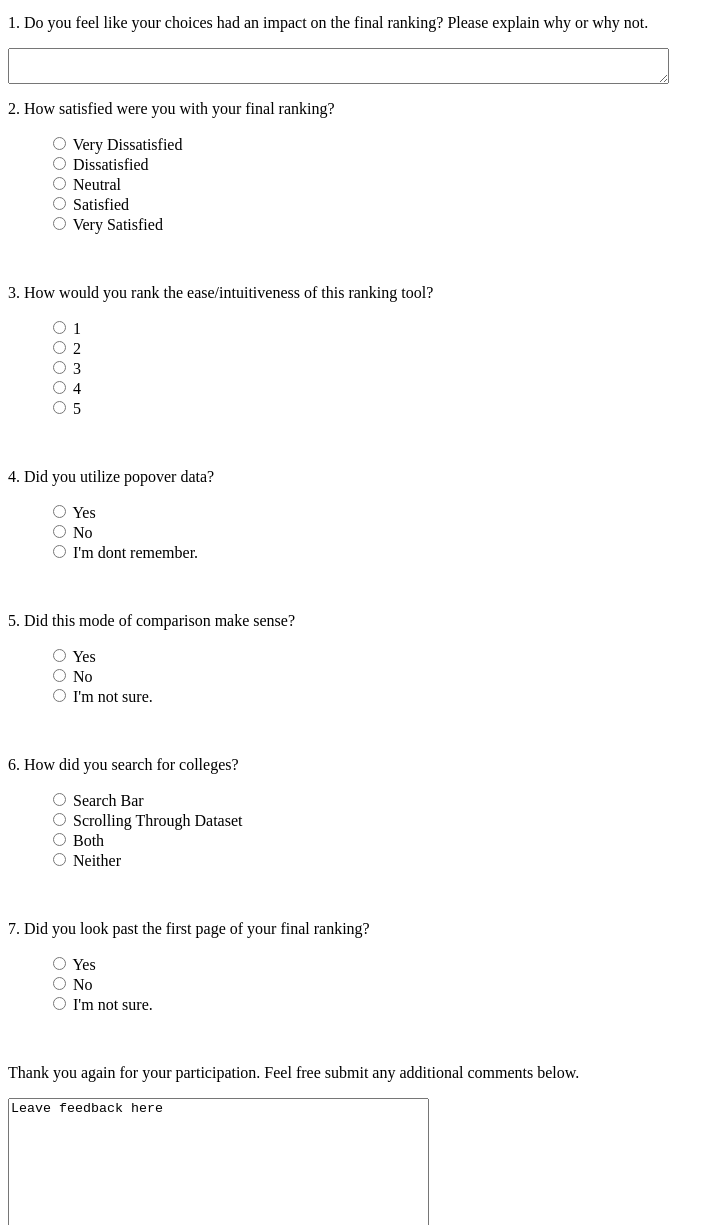
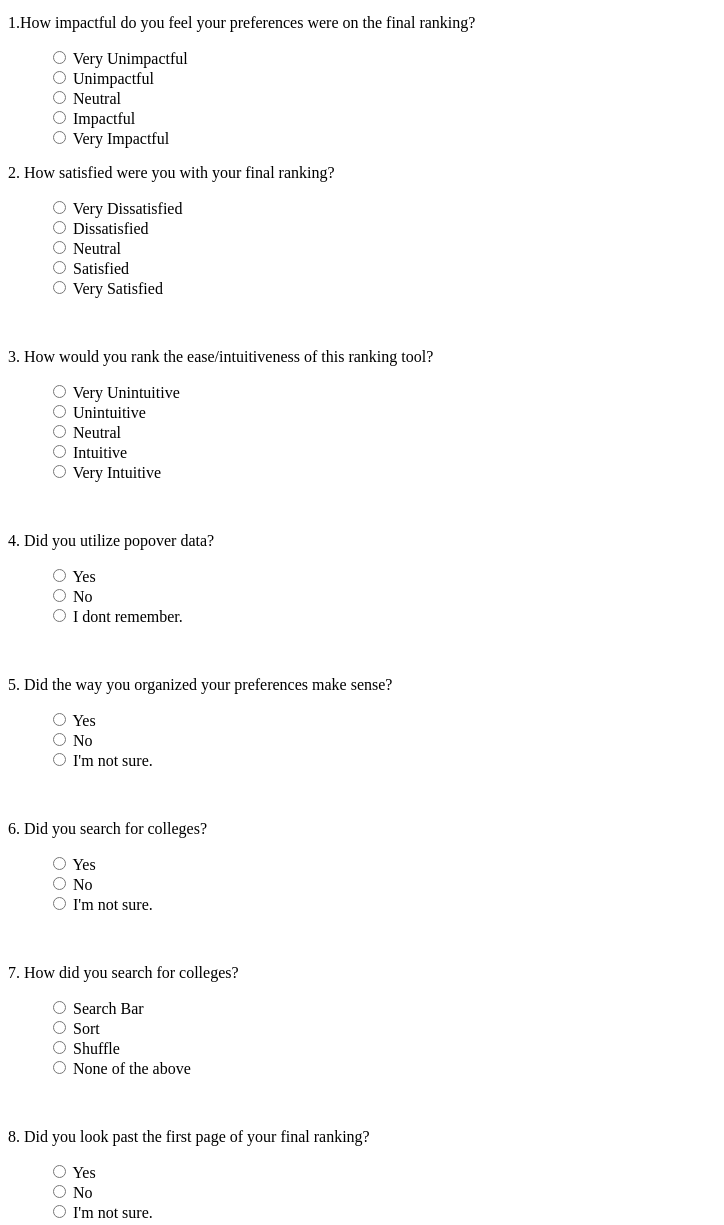
Before and after one commit to RankerToolWebsite/Rankit_experimentr, a website: page public/modules/debrief/index.html in a window 1280 px wide. Shown: the part 100-1325 px from the top of the page, without its empty margins (0-724 px from the left). Drawn offline with Linux system fonts and the light colour scheme.

Commit message:
minor debrief changes

```diff
--- a/public/modules/debrief/index.html
+++ b/public/modules/debrief/index.html
@@ -11,10 +11,14 @@ THANK YOU
 <br>
 
 <div class="question">
-    <p>1. Do you feel like your choices had an impact on the final ranking? Please explain why or why not.</p>
-    <div height="30" style="overflow:auto;" id="visitedItem"></div>
-    <!-- <p>If they are not covered in the list above, please write them down here:</p> -->
-    <textarea name="strategy2_search_content" rows="2" cols="80"></textarea>
+    <p>1.How impactful do you feel your preferences were on the final ranking?</p>
+    <ul class="answer">
+        <input type="radio" name="debrief1_satisfaction" value="0"> Very Unimpactful <br>
+        <input type="radio" name="debrief1_satisfaction" value="1"> Unimpactful<br>
+        <input type="radio" name="debrief1_satisfaction" value="2"> Neutral<br>
+        <input type="radio" name="debrief1_satisfaction" value="3"> Impactful<br/>
+        <input type="radio" name="debrief1_satisfaction" value="4"> Very Impactful<br/>
+    </ul>
 </div>
 
 
@@ -25,7 +29,7 @@ THANK YOU
         <input type="radio" name="debrief1_satisfaction" value="1"> Dissatisfied<br>
         <input type="radio" name="debrief1_satisfaction" value="2"> Neutral<br>
         <input type="radio" name="debrief1_satisfaction" value="3"> Satisfied<br/>
-        <input type="radio" name="debrief1_satisfaction" value="3"> Very Satisfied<br/>
+        <input type="radio" name="debrief1_satisfaction" value="4"> Very Satisfied<br/>
     </ul>
         <br>
 </div>
@@ -33,27 +37,28 @@ THANK YOU
 <div class="question">
     <p>3. How would you rank the ease/intuitiveness of this ranking tool?</p>
     <ul class="answer">
-        <input type="radio" name="debrief2_ease" value="0"> 1 <br>
-        <input type="radio" name="debrief2_ease" value="1"> 2<br>
-        <input type="radio" name="debrief2_ease" value="2"> 3<br>
-        <input type="radio" name="debrief2_ease" value="3"> 4<br/>
-        <input type="radio" name="debrief2_ease" value="3"> 5<br/>
+        <input type="radio" name="debrief2_ease" value="0"> Very Unintuitive <br>
+        <input type="radio" name="debrief2_ease" value="1"> Unintuitive<br>
+        <input type="radio" name="debrief2_ease" value="2"> Neutral<br>
+        <input type="radio" name="debrief2_ease" value="3"> Intuitive<br>
+        <input type="radio" name="debrief2_ease" value="4"> Very Intuitive<br>
     </ul>
         <br>
 </div>
+
 
 <div class="question">
     <p>4. Did you utilize popover data?</p>
     <ul class="answer">
         <input type="radio" name="strategy3_popover" value="yes"> Yes<br>
         <input type="radio" name="strategy3_popover" value="no"> No<br>
-        <input type="radio" name="strategy3_popover" value="not sure"> I'm dont remember.<br>
+        <input type="radio" name="strategy3_popover" value="not sure"> I dont remember.<br>
     </ul>
         <br>
 </div>
 
     <div class="question">
-    <p>5. Did this mode of comparison make sense?</p>
+    <p>5. Did the way you organized your preferences make sense?</p>
     <ul class="answer">
         <input type="radio" name="strategy3_popover" value="yes"> Yes<br>
         <input type="radio" name="strategy3_popover" value="no"> No<br>
@@ -63,22 +68,32 @@ THANK YOU
 </div>
 
     <div class="question">
-    <p>6. How did you search for colleges?</p>
+    <p>6. Did you search for colleges?</p>
     <ul class="answer">
-        <input type="radio" name="strategy3_popover" value="yes"> Search Bar<br>
-        <input type="radio" name="strategy3_popover" value="no"> Scrolling Through Dataset<br>
-        <input type="radio" name="strategy3_popover" value="no"> Both<br>
-        <input type="radio" name="strategy3_popover" value="no"> Neither<br>
+        <input type="radio" name="strategy6_search" value="yes"> Yes<br>
+        <input type="radio" name="strategy6_search" value="no"> No<br>
+        <input type="radio" name="strategy6_search" value="not sure"> I'm not sure.<br>
     </ul>
         <br>
 </div>
 
     <div class="question">
-    <p>7. Did you look past the first page of your final ranking?</p>
+    <p>7. How did you search for colleges?</p>
     <ul class="answer">
-        <input type="radio" name="strategy3_popover" value="yes"> Yes<br>
-        <input type="radio" name="strategy3_popover" value="no"> No<br>
-        <input type="radio" name="strategy3_popover" value="not sure"> I'm not sure.<br>
+        <input type="radio" name="strategy7_howSearch" value="search"> Search Bar<br>
+        <input type="radio" name="strategy7_howSearch" value="sort"> Sort<br>
+         <input type="radio" name="strategy7_howSearch" value="shuff"> Shuffle<br>
+        <input type="radio" name="strategy7_howSearch" value="neither"> None of the above<br>
+    </ul>
+        <br>
+</div>
+
+    <div class="question">
+    <p>8. Did you look past the first page of your final ranking?</p>
+    <ul class="answer">
+        <input type="radio" name="strategy8_page" value="yes"> Yes<br>
+        <input type="radio" name="strategy8_page" value="no"> No<br>
+        <input type="radio" name="strategy8_page" value="not sure"> I'm not sure.<br>
     </ul>
         <br>
 </div>
```
